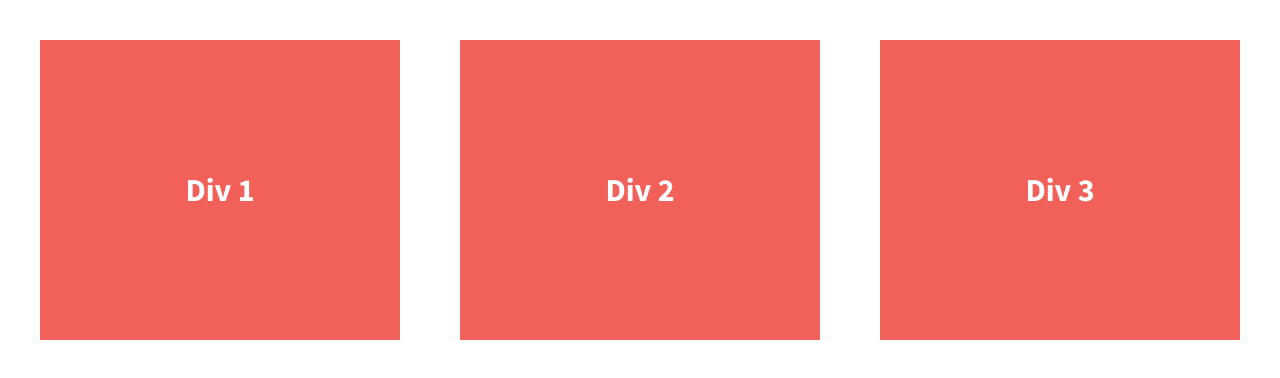
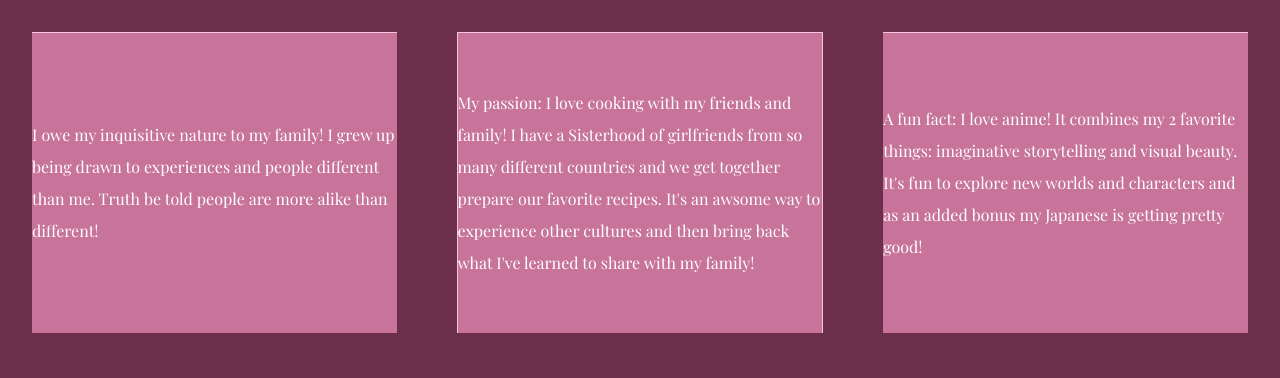
Before and after one commit to DonnaMcP/divs-flexbox-project, a plain HTML site: page index.html in a window 1280 px wide. Drawn offline with nearby package versions, Linux system fonts and the light colour scheme; a web font is replaced by a local one.

Commit message:
Initial commit

```diff
--- a/css/main.css
+++ b/css/main.css
@@ -66,12 +66,6 @@ video {
  * Remove default fieldset styles.
  */
 
-fieldset {
-    border: 0;
-    margin: 0;
-    padding: 0;
-}
-
 /*
  * Allow only vertical resizing of textareas.
  */
@@ -96,14 +90,14 @@ textarea {
    ========================================================================== */
 
 html {
-    background-color: #fff;
+    background-color: #6b2f4b;
     height: 100%;
 }
 
 body {
-    font-family: "Source Sans Pro", sans-serif;
+    font-family: "Playfair Display", sans-serif;
     padding: 2em;
-    font-size: 1.25em;
+    font-size: 1em;
     height: 100%;
 }
 
@@ -111,7 +105,8 @@ body {
     /*add display:flex and set justify-content to space-between*/
     display: flex;
     justify-content: space-between;
-    font-weight: 700;
+    flex-wrap: wrap;
+    font-weight: 400;
 }
 
 .div-1,
@@ -122,12 +117,23 @@ body {
     justify-content: center;
     align-items: center;
     color: #fff;
-    line-height: 1.5em;
-    font-size: 1.6em;
-    background-color: #f16059;
+    line-height: 2em;
+    font-size: 1em;
+    background-color: #c7739a;
     height: 300px;
     width: 30%;
+    border-top: 1px solid #f8c5dd;
 }
+
+.div-2 {
+    border-left: 1px solid #f8c5dd;
+    border-right: 1px solid #f8c5dd;
+}
+
+/***.div-2 h3,
+.div-3 h3 {
+    padding: 10px 30px;
+}***/
 
 /* ==========================================================================
    Helper classes
--- a/index.html
+++ b/index.html
@@ -14,7 +14,8 @@
         <link rel="stylesheet" href="css/main.css" />
         <script src="js/vendor/modernizr-2.8.3.min.js"></script>
         <link
-            href="http://fonts.googleapis.com/css?family=Lora:700"
+            <link
+            href="https://fonts.googleapis.com/css2?family=Comforter+Brush&family=Lora:ital@0;1&family=Playfair+Display&family=Raleway&display=swap"
             rel="stylesheet"
             type="text/css"
         />
@@ -34,9 +35,31 @@
         <![endif]-->
 
         <section class="wrapper">
-            <div class="div-1">Div 1</div>
-            <div class="div-2">Div 2</div>
-            <div class="div-3">Div 3</div>
+            <div class="div-1">
+                <p>
+                    I owe my inquisitive nature to my family! I grew up being
+                    drawn to experiences and people different than me. Truth be
+                    told people are more alike than different!
+                </p>
+            </div>
+
+            <div class="div-2">
+                <p>
+                    My passion: I love cooking with my friends and family! I
+                    have a Sisterhood of girlfriends from so many different
+                    countries and we get together prepare our favorite recipes.
+                    It's an awsome way to experience other cultures and then
+                    bring back what I've learned to share with my family!
+                </p>
+            </div>
+            <div class="div-3">
+                <p>
+                    A fun fact: I love anime! It combines my 2 favorite things:
+                    imaginative storytelling and visual beauty. It's fun to
+                    explore new worlds and characters and as an added bonus my
+                    Japanese is getting pretty good!
+                </p>
+            </div>
         </section>
 
         <script src="https://ajax.googleapis.com/ajax/libs/jquery/1.11.3/jquery.min.js"></script>
```
